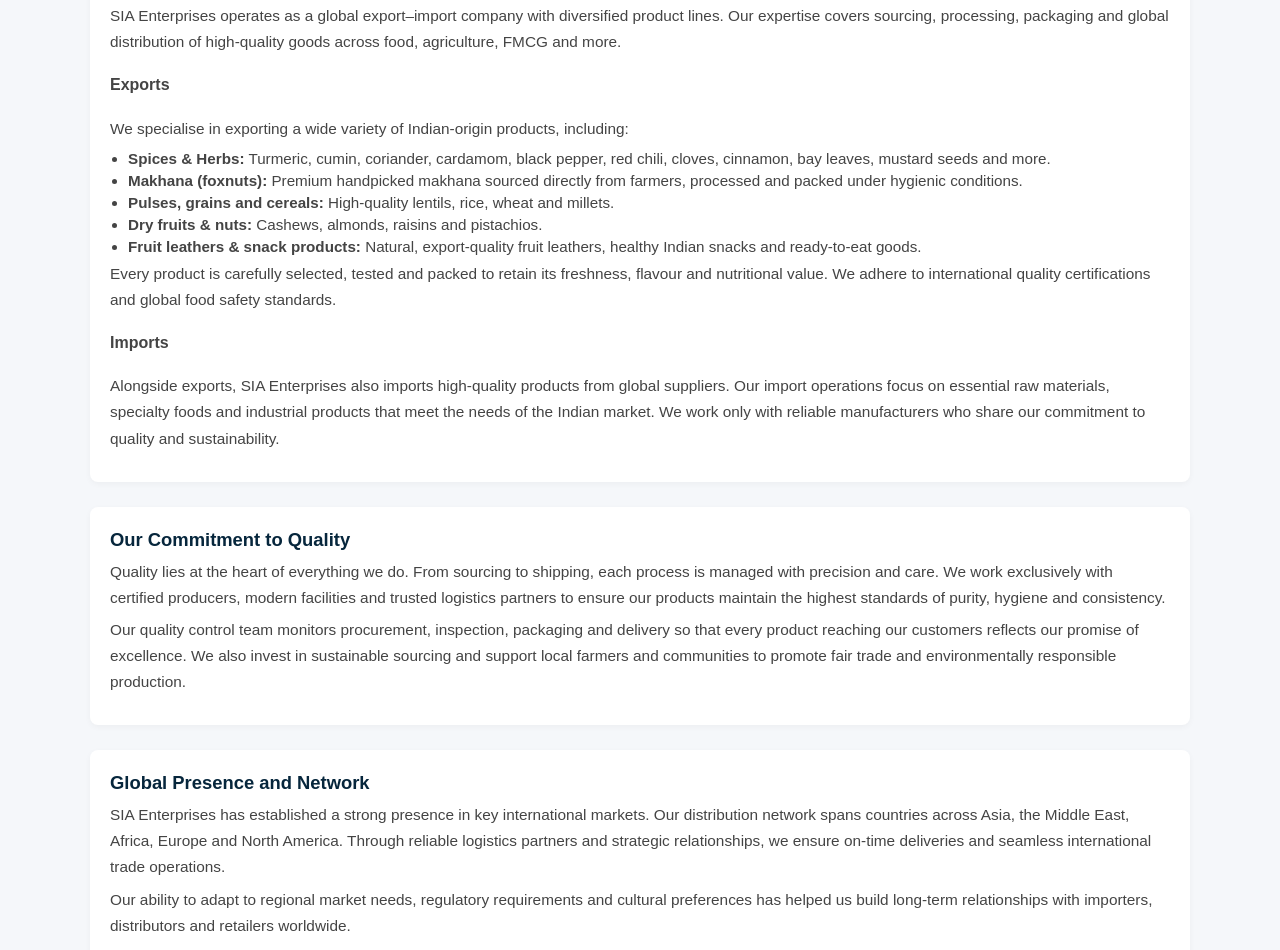
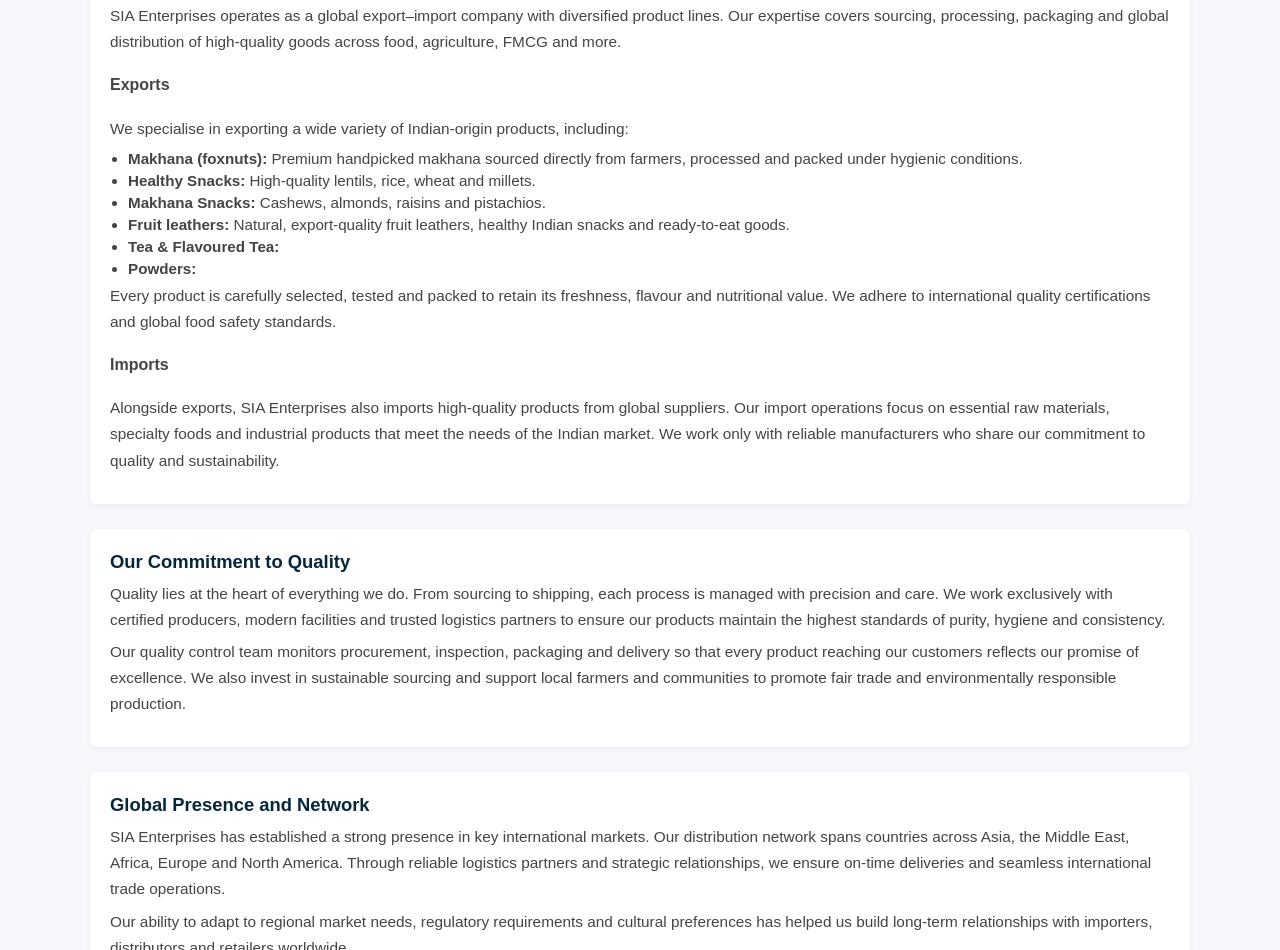
Before and after one commit to siaenterprisesaks/siaenterprises, a plain HTML site: page about.html in a window 1280 px wide. Shown: the part 1369-2319 px from the top of the page. Drawn offline with Linux system fonts and the light colour scheme.

Commit message:
Update about.html
product name changes

```diff
--- a/about.html
+++ b/about.html
@@ -274,11 +274,12 @@
         <h4>Exports</h4>
         <p>We specialise in exporting a wide variety of Indian-origin products, including:</p>
         <ul>
-            <li><strong>Spices &amp; Herbs:</strong> Turmeric, cumin, coriander, cardamom, black pepper, red chili, cloves, cinnamon, bay leaves, mustard seeds and more.</li>
             <li><strong>Makhana (foxnuts):</strong> Premium handpicked makhana sourced directly from farmers, processed and packed under hygienic conditions.</li>
-            <li><strong>Pulses, grains and cereals:</strong> High-quality lentils, rice, wheat and millets.</li>
-            <li><strong>Dry fruits &amp; nuts:</strong> Cashews, almonds, raisins and pistachios.</li>
-            <li><strong>Fruit leathers &amp; snack products:</strong> Natural, export-quality fruit leathers, healthy Indian snacks and ready-to-eat goods.</li>
+            <li><strong>Healthy Snacks:</strong> High-quality lentils, rice, wheat and millets.</li>
+            <li><strong>Makhana Snacks:</strong> Cashews, almonds, raisins and pistachios.</li>
+            <li><strong>Fruit leathers:</strong> Natural, export-quality fruit leathers, healthy Indian snacks and ready-to-eat goods.</li>
+            <li><strong>Tea & Flavoured Tea:</strong> </li>
+            <li><strong>Powders:</strong> </li>
         </ul>
         <p>
             Every product is carefully selected, tested and packed to retain its freshness, flavour and nutritional value.
```
